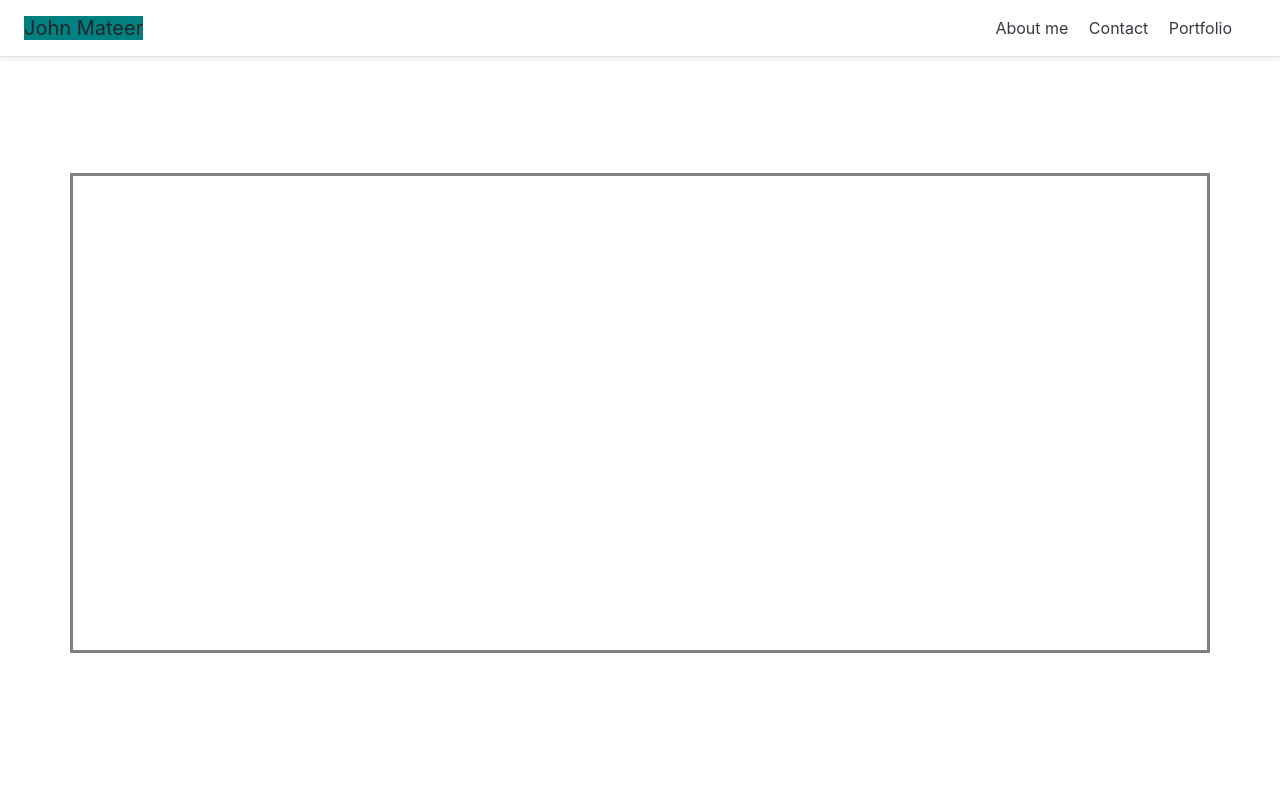
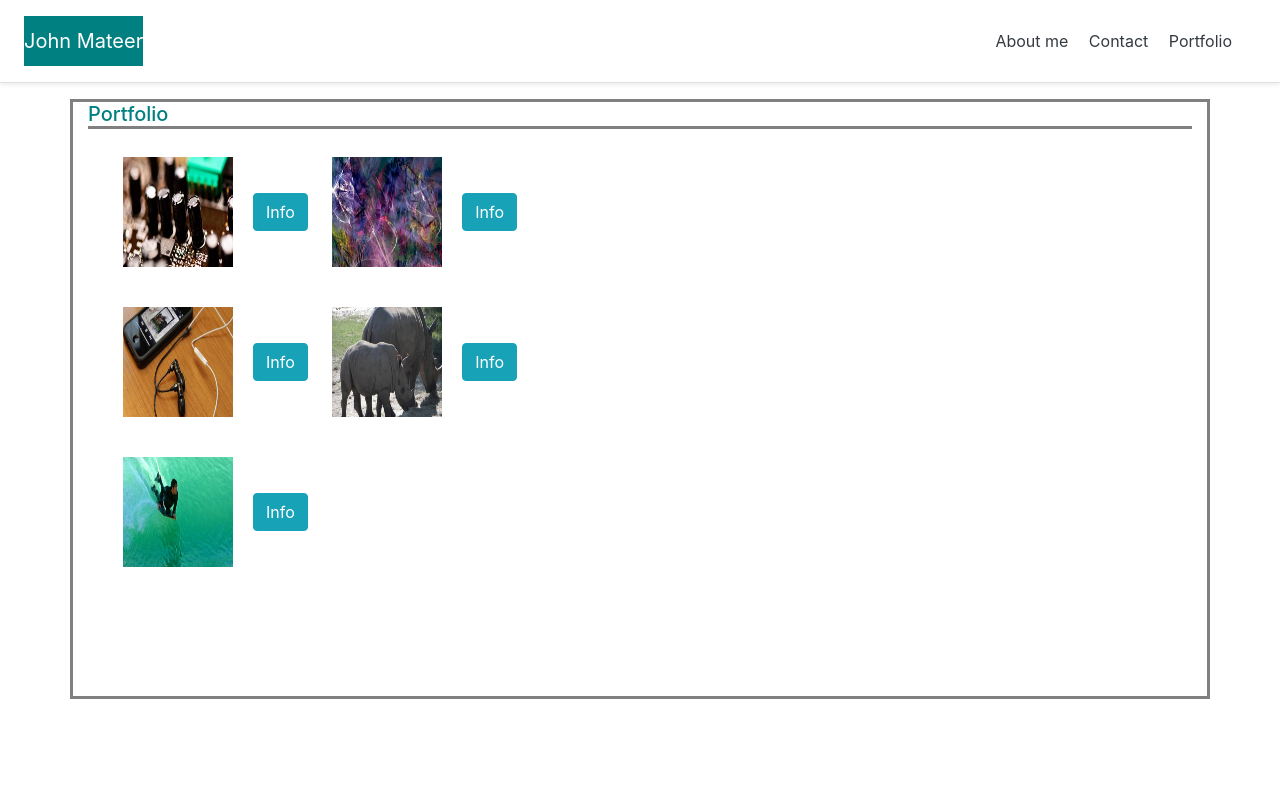
Before and after one commit to jjmateer/Bootstrap-Portfolio, a plain HTML site: page portfolio.html in a window 1280 px wide. Shown: the top 800 px of the page. Drawn offline with nearby package versions, Linux system fonts and the light colour scheme.

Commit message:
add pictures and buttons to portfolio

```diff
--- a/portfolio.html
+++ b/portfolio.html
@@ -21,26 +21,43 @@
 
 <Body>
     <div class="d-flex flex-column flex-md-row align-items-center p-3 px-md-4 mb-3 bg-white border-bottom shadow-sm">
-        <h5 class="my-0 mr-md-auto font-weight-normal" style="background:teal">John Mateer</h5>
+        <h5 class="my-0 mr-md-auto font-weight-normal" style="background:teal; line-height:50px; color:white">John
+            Mateer</h5>
         <nav class="my-2 my-md-0 mr-md-3">
             <a class="p-2 text-dark" href="index.html">About me</a>
             <a class="p-2 text-dark" href="contact.html">Contact</a>
             <a class="p-2 text-dark" href="portfolio.html">Portfolio</a>
 
         </nav>
+
+
     </div>
-    <div class="row" style="height:100px"></div>
-    <div class="row"></div>
-        <div class="container" style="border: solid grey; height:480px">
+
+
+    <div class="container" style="border: solid grey; height:600px;">
+        <h5 style="color:teal;border-bottom:solid grey">Portfolio</h5>
+
+        <div class="col-lg-6 col-xs-12">
+
+            <img class="picture11" src="bar.jpg" style="height:150px; width:150px;padding: 20px"><button type="button"
+                class="btn btn-info">Info</button>
+
+            <img class="picture33" src="headphones.jpg" style="height:150px; width:150px;padding:20px"><button
+                type="button" class="btn btn-info">Info</button>
+
+            <img class="picture55" src="tree.jpg" style=" height:150px; width:150px;padding:20px"><button type="button"
+                class="btn btn-info">Info</button>
+
+            <img class="picture22" src="china.jpg" style="height:150px; width:150px;padding:20px"><button type="button"
+                class="btn btn-info">Info</button>
+
+            <img class="picture44" src="horse.jpg" style=" height:150px; width:150px;padding:20px"><button type="button"
+                class="btn btn-info">Info</button>
 
         </div>
     </div>
 
+
     <div class="row" style="height:300px"></div>
-
-    <div class="footer mt-auto py-3" style="background:grey; height:75px;">
-
-
-    </div>
-
+    <div class="footer mt-auto py-3" style="background:grey; height:75px;"></div>
 </Body>
```
Also changed, not shown: contact.html (+3 -3 lines), index.html (+1 -1 lines), bar.jpg (added), china.jpg (added), headphones.jpg (added), horse.jpg (added), image placeholder1.png (added), tree.jpg (added).
